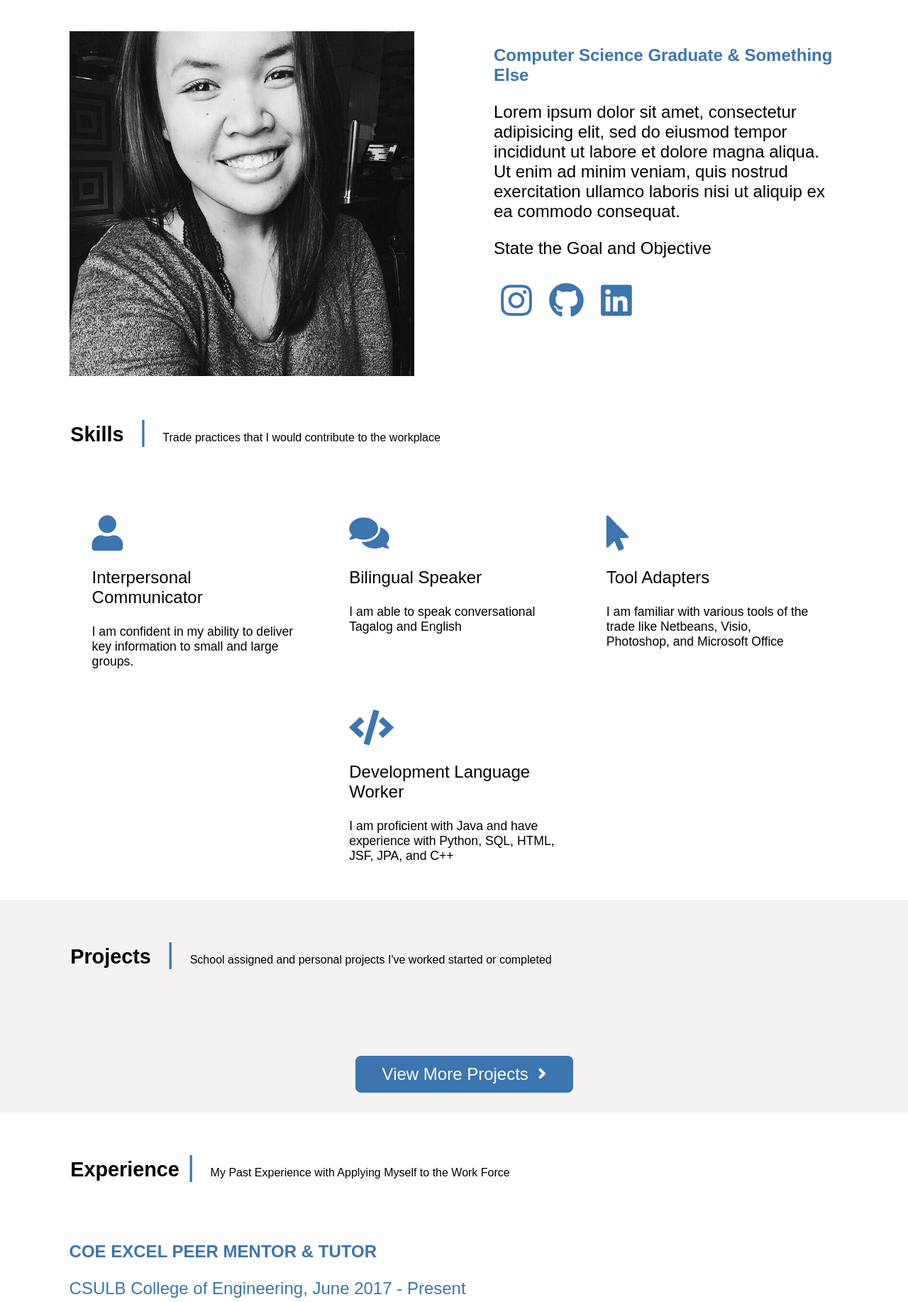
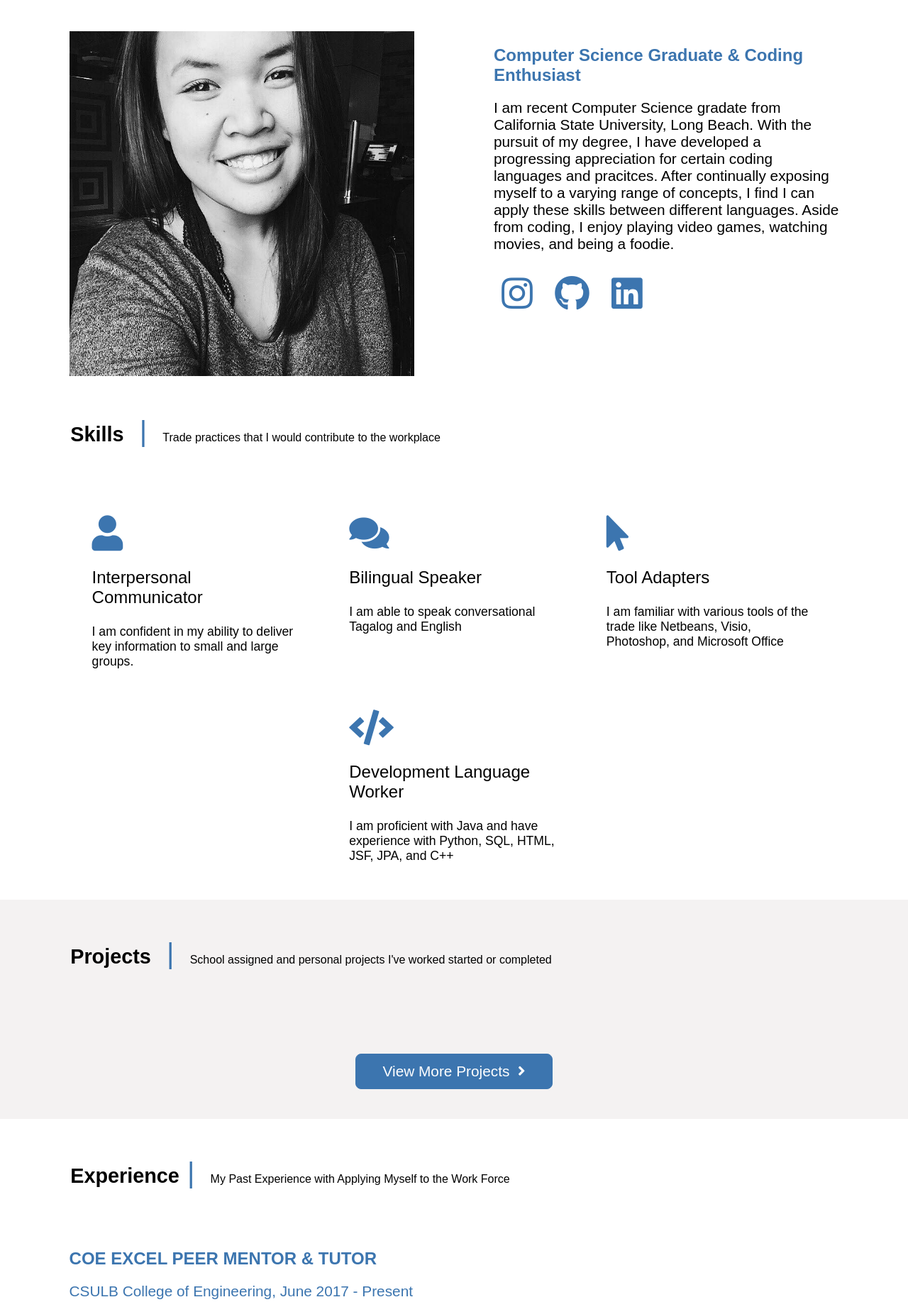
Before and after one commit to gregoryabellanosa/CECS470TermProject, a PHP site: page / in a window 1280 px wide. Shown: the part 89-1924 px from the top of the page at 71% size. Run offline with PHP 8.4, Linux system fonts and the light colour scheme; data that the repository does not hold is empty; some libraries are stand-ins or nearby versions.

Commit message:
Replaced moc data with the correct data
minor styling fixes for consistency

```diff
--- a/css/index-style.css
+++ b/css/index-style.css
@@ -15,7 +15,7 @@ body, html{
 }
 
 p{
-	font-size: 1.5em;
+	font-size: 1.3em;
 }
 
 h2{
@@ -50,6 +50,13 @@ h2{
   color: #FFF;
   padding: 8px 20px 8px 20px;
   text-decoration: none;
+}
+
+.hire-connection:hover
+{
+  border: 1px solid #3C75AF;
+  background-color: #f5f2f2;
+  color: #3C75AF;
 }
 
 .row{
@@ -135,6 +142,15 @@ h2{
 	border-radius: 50%;
 	padding: 0.2em;
 	color: #3C75AF;
+  border: 1px solid #ffffff;
+  margin-right: 5px;
+}
+
+.social-icons i:hover
+{
+  border: 1px solid #ffffff;
+  color: #ffffff;
+  background-color: #3C75AF;
 }
 
 .profile-picture{
@@ -220,6 +236,13 @@ h3{
 	border-radius: 8px;
 	background-color: #3C75AF;
 	padding: 12px 38px;
+  border: 1px solid #3C75AF;
+}
+
+.project-button:hover {
+  border: 1px solid #3C75AF;
+  background-color: #f5f2f2;
+  color: #3C75AF;
 }
 
 .project-button-link{
--- a/index.php
+++ b/index.php
@@ -55,16 +55,14 @@
 				<img alt="Faith Yap Profile Picture" class="profile-picture" src="img/faithprofile.jpg">
 			</div>
 			<div class="column-6 column-s-12" id="about-me">
-				<h2>Computer Science Graduate &amp; Something Else </h2>
-				<p>Lorem ipsum dolor sit amet, consectetur adipisicing elit, sed do eiusmod
-				tempor incididunt ut labore et dolore magna aliqua. Ut enim ad minim veniam,
-				quis nostrud exercitation ullamco laboris nisi ut aliquip ex ea commodo
-				consequat.</p>
-				<p>State the Goal and Objective</p>
+				<h2>Computer Science Graduate &amp; Coding Enthusiast </h2>
+				<p>
+					I am recent Computer Science gradate from California State University, Long Beach. With the pursuit of my degree, I have developed a progressing appreciation for certain coding languages and pracitces. After continually exposing myself to a varying range of concepts, I find I can apply these skills between different languages. Aside from coding, I enjoy playing video games, watching movies, and being a foodie.
+				</p>
 				<div class="social-icons">
-					<i class="fab fa-instagram"></i>
-					<i class="fab fa-github"></i>
-					<i class="fab fa-linkedin"></i>
+					<a href="https://www.instagram.com/faithallyson/"><i class="fab fa-instagram"></i></a>
+					<a href="https://github.com/faithyap"><i class="fab fa-github"></i></a>
+					<a href="https://www.linkedin.com/in/faith-yap/"><i class="fab fa-linkedin"></i></a>
 				</div>
 			</div>
 		</div>
@@ -153,6 +151,7 @@
 					<a href="projects.php">
 						<div class="column-offset-6">
 							<p class="project-button">View More Projects &nbsp;<i class="fas fa-angle-right"></i></p>
+							<br />
 						</div>
 					</a>
 				</div>
@@ -169,24 +168,16 @@
 						<div class="job-entry">
 							<h2>COE EXCEL PEER MENTOR &amp; TUTOR</h2>
 							<p class="tagline">CSULB College of Engineering, June 2017 - Present</p>
-							<p>Lorem ipsum dolor sit amet, consectetur adipisicing elit, sed do eiusmod
-							tempor incididunt ut labore et dolore magna aliqua. Ut enim ad minim veniam,
-							quis nostrud exercitation ullamco laboris nisi ut aliquip ex ea commodo
-							consequat. Duis aute irure dolor in reprehenderit in voluptate velit esse
-							cillum dolore eu fugiat nulla pariatur. Excepteur sint occaecat cupidatat non
-							proident, sunt in culpa qui officia deserunt mollit anim id est laborum.</p>
+							<p>
+								Becoming a tutor and mentor for the College of Engineering's EXCEL program was one of the most rewarding experiences of my life. For the year I worked with them, I can say that every person that surrounded me was a blessing, from my bosses to my coworkers to even strangers that came to the tutoring center. This job gave me a sense of purpose, and it reminded me to always give back and share what you've learned to help better the next generation of STEM students.
+							</p>
 						</div>
 					</div>
 					<div class="column-12">
 						<div class="job-entry">
 							<h2>HIGH SCHOOL MATH &amp; ENGLISH TUTOR</h2>
 							<p class="tagline">June 2017 - Present</p>
-							<p>Lorem ipsum dolor sit amet, consectetur adipisicing elit, sed do eiusmod
-							tempor incididunt ut labore et dolore magna aliqua. Ut enim ad minim veniam,
-							quis nostrud exercitation ullamco laboris nisi ut aliquip ex ea commodo
-							consequat. Duis aute irure dolor in reprehenderit in voluptate velit esse
-							cillum dolore eu fugiat nulla pariatur. Excepteur sint occaecat cupidatat non
-							proident, sunt in culpa qui officia deserunt mollit anim id est laborum.</p>
+							<p>I helped high school students understand concepts and complete homework for Math and English classes.</p>
 						</div>
 					</div>
 				</div>
```
Also changed, not shown: css/contact-style.css (+7 -0 lines).
